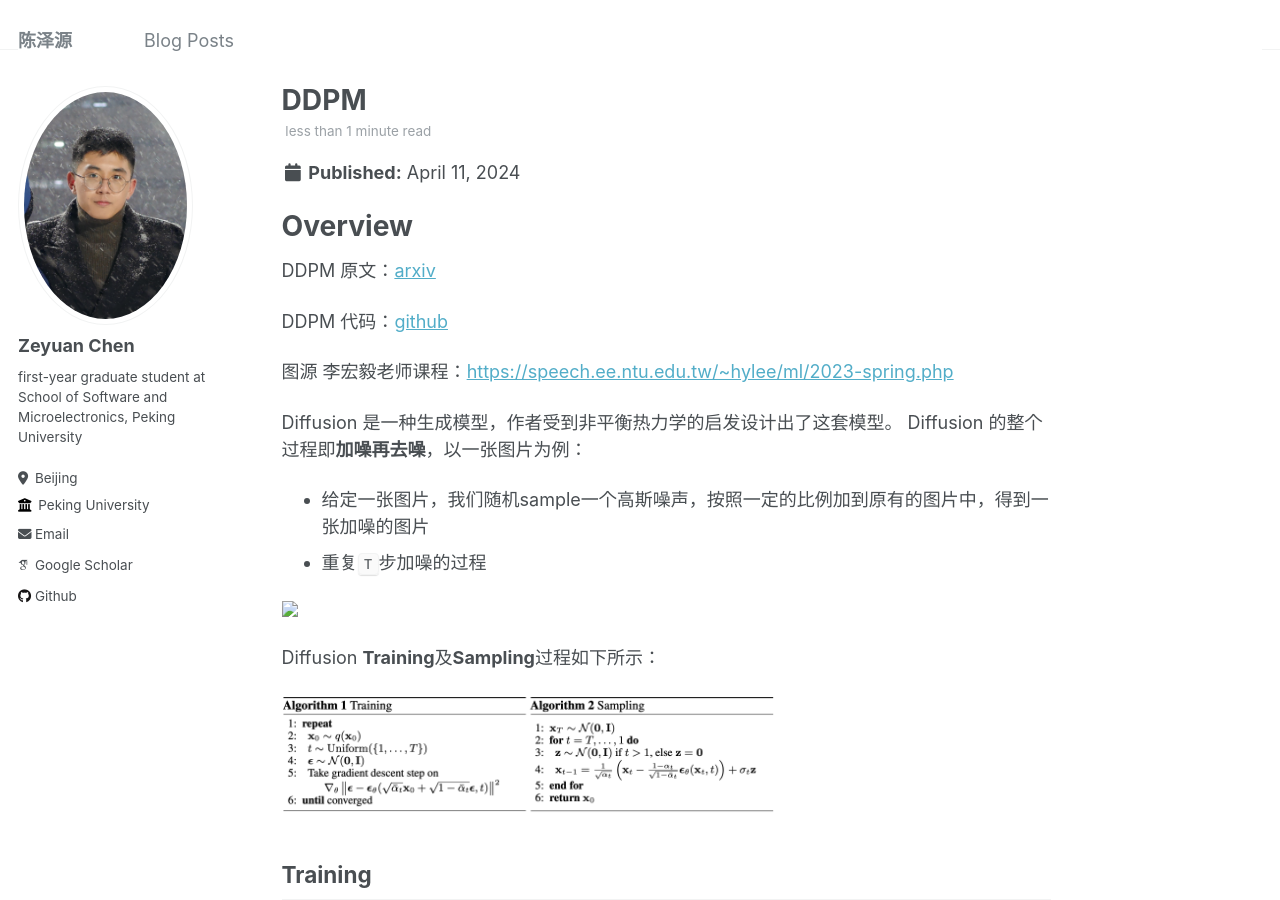
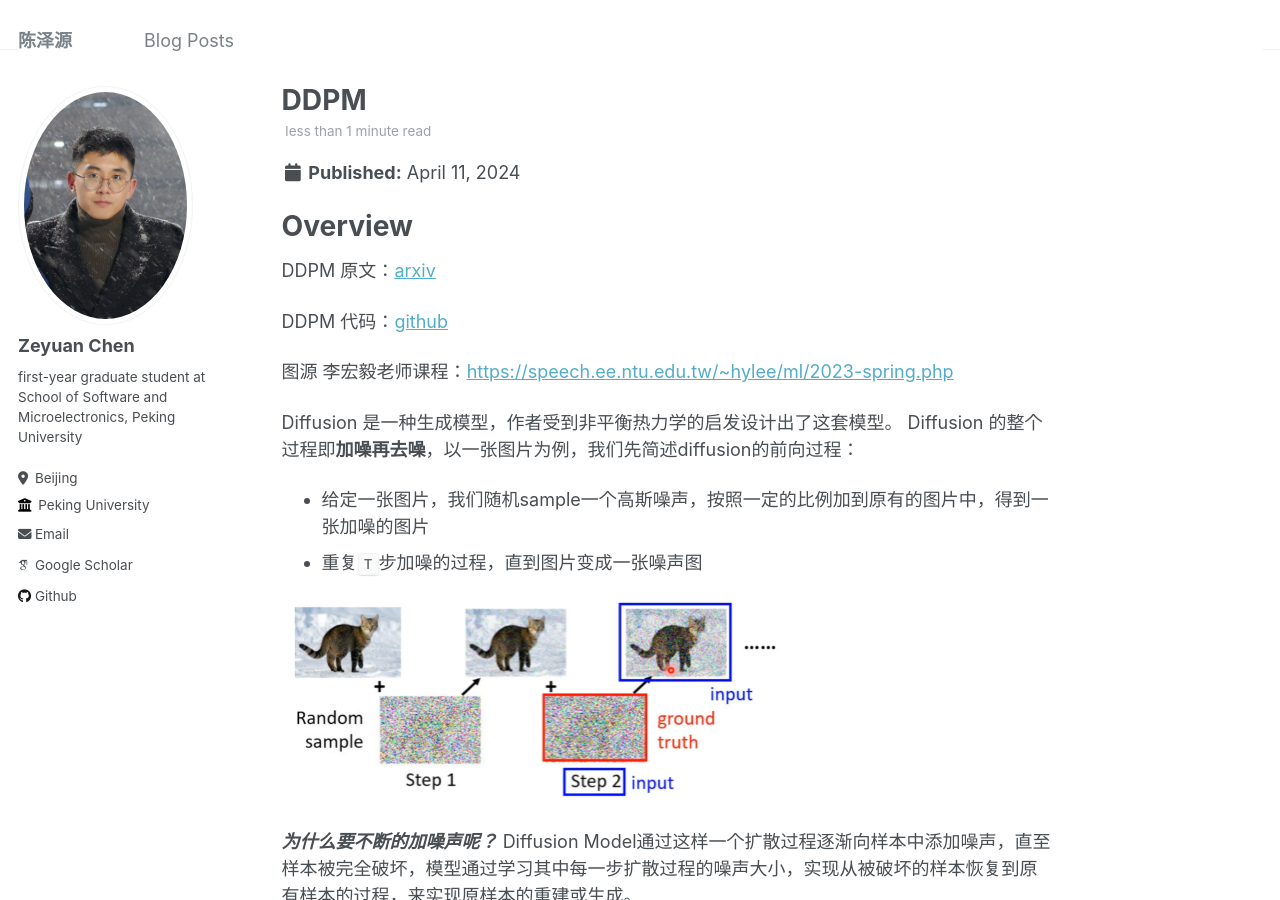
Before and after one commit to chenzyn/chenzyn.github.io, a Jekyll site: the page built from _posts/2024-04-10-diffusion.md, in a window 1280 px wide and 900 px high. Built offline with Jekyll 4.4.1, drawn with Linux system fonts in a browser that asks for light colours; some web fonts are replaced; some of the changed text lies outside the part shown.

Commit message:
upload DDPM

```diff
--- a/_posts/2024-04-10-diffusion.md
+++ b/_posts/2024-04-10-diffusion.md
@@ -20,11 +20,17 @@ DDPM 代码：[github](https://github.com/hojonathanho/diffusion)
 
 
 Diffusion 是一种生成模型，作者受到非平衡热力学的启发设计出了这套模型。
-Diffusion 的整个过程即**加噪再去噪**，以一张图片为例：
+Diffusion 的整个过程即**加噪再去噪**，以一张图片为例，我们先简述diffusion的前向过程：
 - 给定一张图片，我们随机sample一个高斯噪声，按照一定的比例加到原有的图片中，得到一张加噪的图片
-- 重复`T`步加噪的过程
+- 重复`T`步加噪的过程，直到图片变成一张噪声图
 
 <img src="/images/diffusion_3.png" width="500">
+
+***为什么要不断的加噪声呢？***
+Diffusion Model通过这样一个扩散过程逐渐向样本中添加噪声，直至样本被完全破坏，模型通过学习其中每一步扩散过程的噪声大小，实现从被破坏的样本恢复到原有样本的过程，来实现原样本的重建或生成。
+
+Diffusion 的后向过程：
+-
 
 
 Diffusion **Training**及**Sampling**过程如下所示：
```
Also changed, not shown: images/diffusion_3.png (renamed from images/diffusion_3.jpg).
